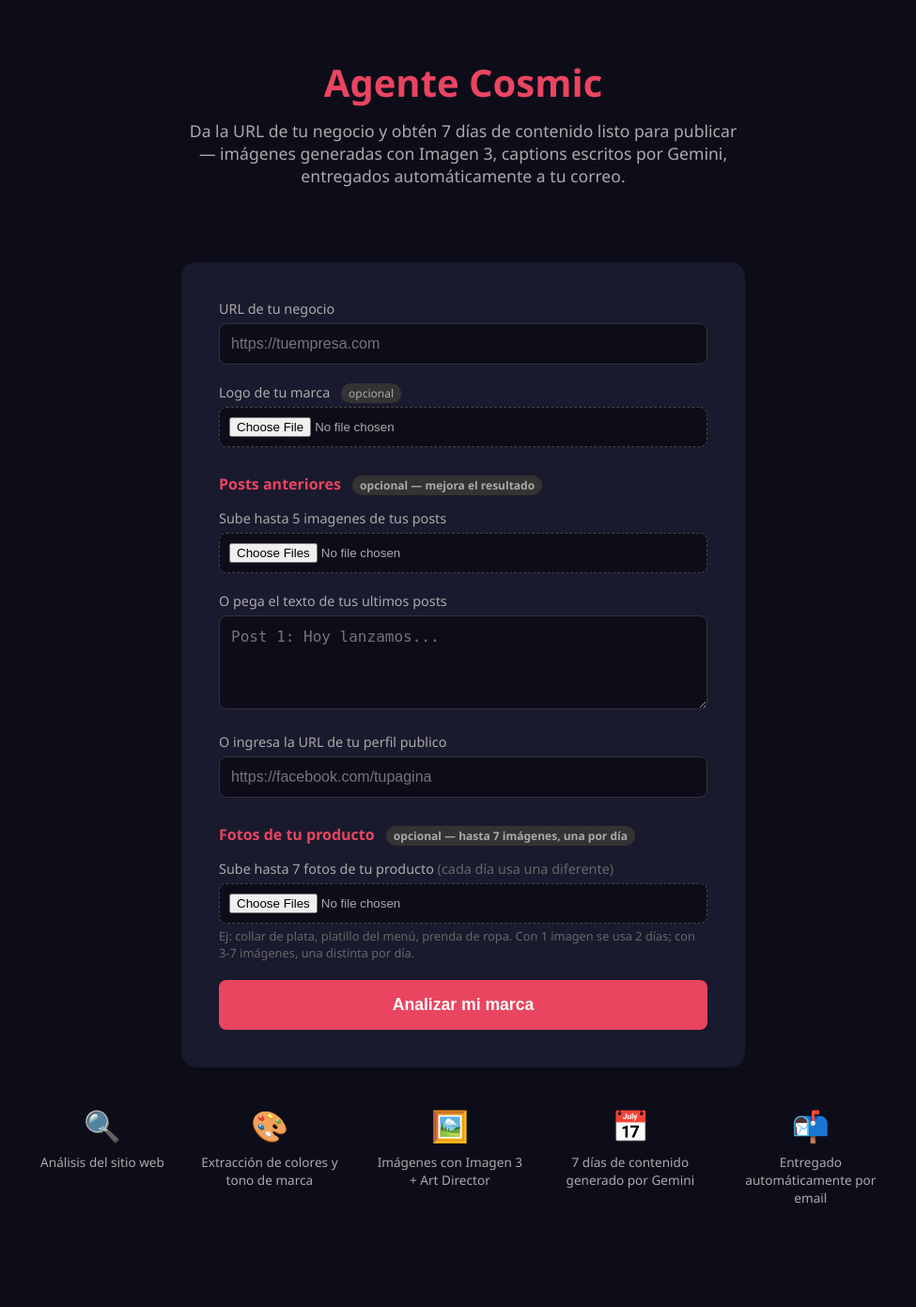
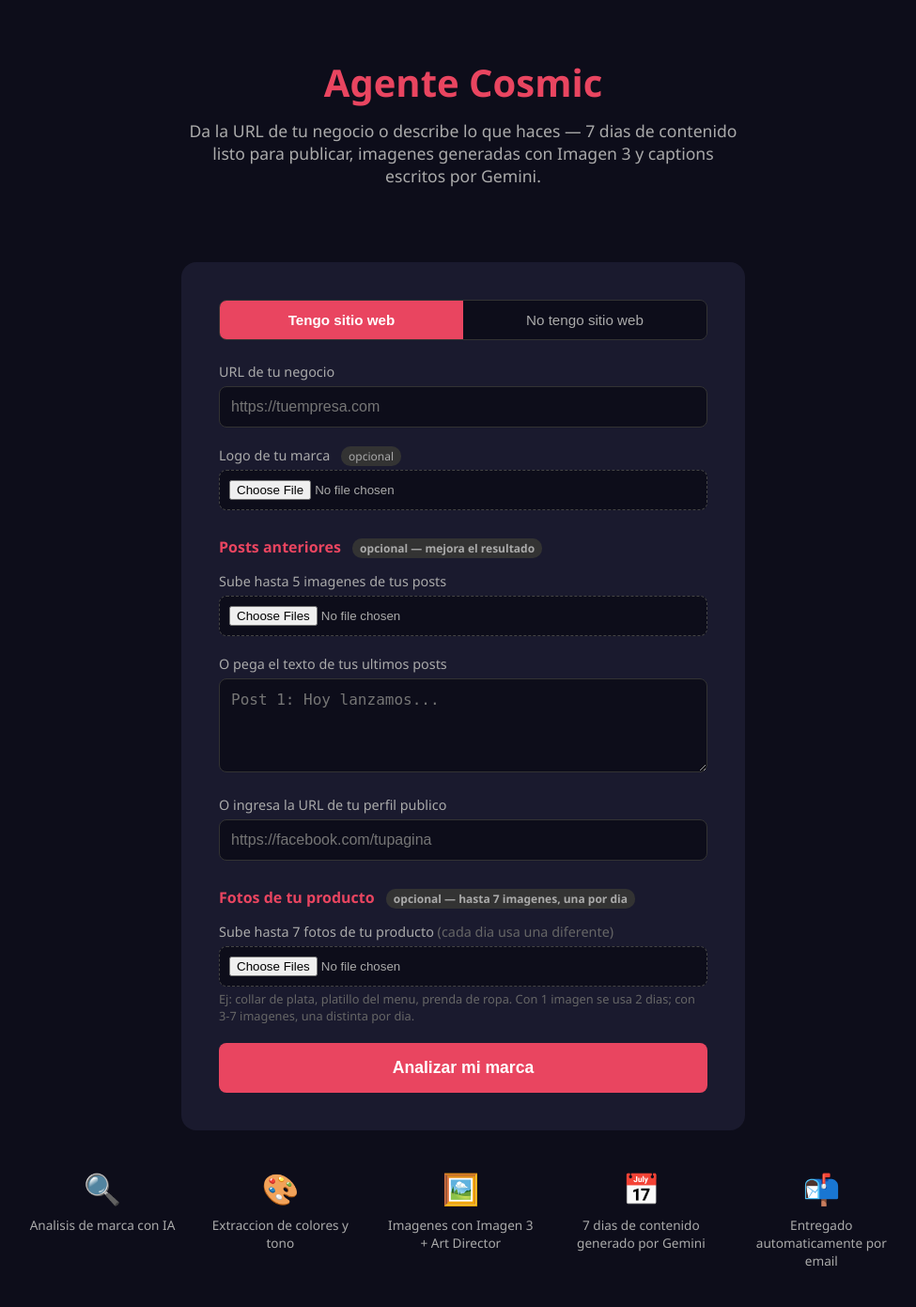
Before and after one commit to AnuarBarrera/agente-cosmic, a Django app: template core/brand_dna/templates/brand_dna/landing.html in a window 1280 px wide. Shown: the part 56-1447 px from the top of the page at 94% size, without its empty margins (147-1122 px from the left). Before the commit the page ends 1337 px from the top, so only its background shows below. Run offline with Django 5.2, Linux system fonts and the light colour scheme; the template is opened without the code that fills it, so the values that code supplies are empty.

Commit message:
feat: two-mode form — 'Tengo sitio web' / 'No tengo sitio web' tabs on landing page

```diff
--- a/core/brand_dna/templates/brand_dna/landing.html
+++ b/core/brand_dna/templates/brand_dna/landing.html
@@ -37,6 +37,9 @@
     .l-nav-user a { text-decoration:none; }
     .l-nav-user .link-dashboard { color:#e94560; }
     .l-nav-user .link-logout { color:#aaa; }
+    .mode-tabs { display: flex; gap: 0; margin-bottom: 24px; border-radius: 8px; overflow: hidden; border: 1px solid #333; }
+    .mode-tab { flex: 1; padding: 12px; background: #0d0d1a; color: #aaa; border: none; font-size: 0.95rem; cursor: pointer; transition: background 0.2s, color 0.2s; }
+    .mode-tab.active { background: #e94560; color: #fff; font-weight: 600; }
     @media (max-width: 640px) {
       .l-nav { padding: 10px 16px; flex-wrap: wrap; gap: 6px; }
       .l-nav-brand { flex: 1; font-size: 1rem; }
@@ -59,22 +62,42 @@
 
   <div class="hero">
     <h1>Agente Cosmic</h1>
-    <p>Da la URL de tu negocio y obtén 7 días de contenido listo para publicar — imágenes generadas con Imagen 3, captions escritos por Gemini, entregados automáticamente a tu correo.</p>
+    <p>Da la URL de tu negocio o describe lo que haces — 7 dias de contenido listo para publicar, imagenes generadas con Imagen 3 y captions escritos por Gemini.</p>
   </div>
 
   {% if error %}
   <div style="background:#3a1a1a;border:1px solid #c0392b;color:#e74c3c;padding:16px 20px;border-radius:10px;margin-bottom:20px;max-width:600px;margin-left:auto;margin-right:auto;">
-    ⚠️ {{ error }}
+    {{ error }}
   </div>
   {% endif %}
 
   <div class="form-card">
-    <form method="POST" action="/analizar/" enctype="multipart/form-data">
+    <form method="POST" action="/analizar/" enctype="multipart/form-data" id="analyzeForm">
       {% csrf_token %}
-      <div class="form-group">
-        <label>URL de tu negocio</label>
-        <input type="url" name="business_url" placeholder="https://tuempresa.com" required>
+
+      <div class="mode-tabs">
+        <button type="button" class="mode-tab active" data-mode="url" onclick="switchMode('url')">Tengo sitio web</button>
+        <button type="button" class="mode-tab" data-mode="manual" onclick="switchMode('manual')">No tengo sitio web</button>
       </div>
+
+      <div id="mode-url" class="mode-panel">
+        <div class="form-group">
+          <label>URL de tu negocio</label>
+          <input type="url" name="business_url" id="inputUrl" placeholder="https://tuempresa.com" required>
+        </div>
+      </div>
+
+      <div id="mode-manual" class="mode-panel" style="display:none;">
+        <div class="form-group">
+          <label>Nombre de tu negocio</label>
+          <input type="text" name="business_name" id="inputName" placeholder="Tamales Dona Lupita">
+        </div>
+        <div class="form-group">
+          <label>Describe tu negocio</label>
+          <textarea name="business_description" id="inputDesc" placeholder="Que vendes? A quien? Que te hace diferente?"></textarea>
+        </div>
+      </div>
+
       <div class="form-group">
         <label>Logo de tu marca <span class="optional-badge">opcional</span></label>
         <input type="file" name="logo" accept="image/*">
@@ -94,11 +117,11 @@
         <input type="url" name="profile_url" placeholder="https://facebook.com/tupagina">
       </div>
 
-      <div class="section-title">Fotos de tu producto <span class="optional-badge">opcional — hasta 7 imágenes, una por día</span></div>
+      <div class="section-title">Fotos de tu producto <span class="optional-badge">opcional — hasta 7 imagenes, una por dia</span></div>
       <div class="form-group">
-        <label>Sube hasta 7 fotos de tu producto <span style="color:#666;font-weight:400;">(cada día usa una diferente)</span></label>
+        <label>Sube hasta 7 fotos de tu producto <span style="color:#666;font-weight:400;">(cada dia usa una diferente)</span></label>
         <input type="file" name="product_images" accept="image/*" multiple>
-        <small style="color:#666;font-size:0.8rem;margin-top:4px;display:block;">Ej: collar de plata, platillo del menú, prenda de ropa. Con 1 imagen se usa 2 días; con 3-7 imágenes, una distinta por día.</small>
+        <small style="color:#666;font-size:0.8rem;margin-top:4px;display:block;">Ej: collar de plata, platillo del menu, prenda de ropa. Con 1 imagen se usa 2 dias; con 3-7 imagenes, una distinta por dia.</small>
       </div>
 
       <button type="submit" class="btn" id="submitBtn">
@@ -109,18 +132,40 @@
   </div>
 
   <div class="features">
-    <div class="feature"><div class="icon">🔍</div><p>Análisis del sitio web</p></div>
-    <div class="feature"><div class="icon">🎨</div><p>Extracción de colores y tono de marca</p></div>
-    <div class="feature"><div class="icon">🖼️</div><p>Imágenes con Imagen 3 + Art Director</p></div>
-    <div class="feature"><div class="icon">📅</div><p>7 días de contenido generado por Gemini</p></div>
-    <div class="feature"><div class="icon">📬</div><p>Entregado automáticamente por email</p></div>
+    <div class="feature"><div class="icon">🔍</div><p>Analisis de marca con IA</p></div>
+    <div class="feature"><div class="icon">🎨</div><p>Extraccion de colores y tono</p></div>
+    <div class="feature"><div class="icon">🖼️</div><p>Imagenes con Imagen 3 + Art Director</p></div>
+    <div class="feature"><div class="icon">📅</div><p>7 dias de contenido generado por Gemini</p></div>
+    <div class="feature"><div class="icon">📬</div><p>Entregado automaticamente por email</p></div>
   </div>
 
   <script>
-    document.querySelector('form').addEventListener('submit', function() {
-      const btn = document.getElementById('submitBtn');
-      const spinner = document.getElementById('btnSpinner');
-      const text = document.getElementById('btnText');
+    function switchMode(mode) {
+      document.querySelectorAll('.mode-tab').forEach(function(t) { t.classList.remove('active'); });
+      document.querySelector('[data-mode="' + mode + '"]').classList.add('active');
+
+      var urlPanel = document.getElementById('mode-url');
+      var manualPanel = document.getElementById('mode-manual');
+      var inputUrl = document.getElementById('inputUrl');
+      var inputDesc = document.getElementById('inputDesc');
+
+      if (mode === 'url') {
+        urlPanel.style.display = '';
+        manualPanel.style.display = 'none';
+        inputUrl.required = true;
+        inputDesc.required = false;
+      } else {
+        urlPanel.style.display = 'none';
+        manualPanel.style.display = '';
+        inputUrl.required = false;
+        inputDesc.required = true;
+      }
+    }
+
+    document.getElementById('analyzeForm').addEventListener('submit', function() {
+      var btn = document.getElementById('submitBtn');
+      var spinner = document.getElementById('btnSpinner');
+      var text = document.getElementById('btnText');
       btn.disabled = true;
       spinner.style.display = 'block';
       text.textContent = 'Analizando...';
--- a/core/brand_dna/templates/brand_dna/results.html
+++ b/core/brand_dna/templates/brand_dna/results.html
@@ -163,7 +163,7 @@
 
 <div class="container">
   <div class="page-title">Analizando tu marca</div>
-  <div class="page-sub">{{ job.business_url }}</div>
+  <div class="page-sub">{% if job.business_url %}{{ job.business_url }}{% else %}Analisis manual{% endif %}</div>
 
   <!-- ── LOADING ── -->
   <div class="loading-card" id="progressCard">
```
